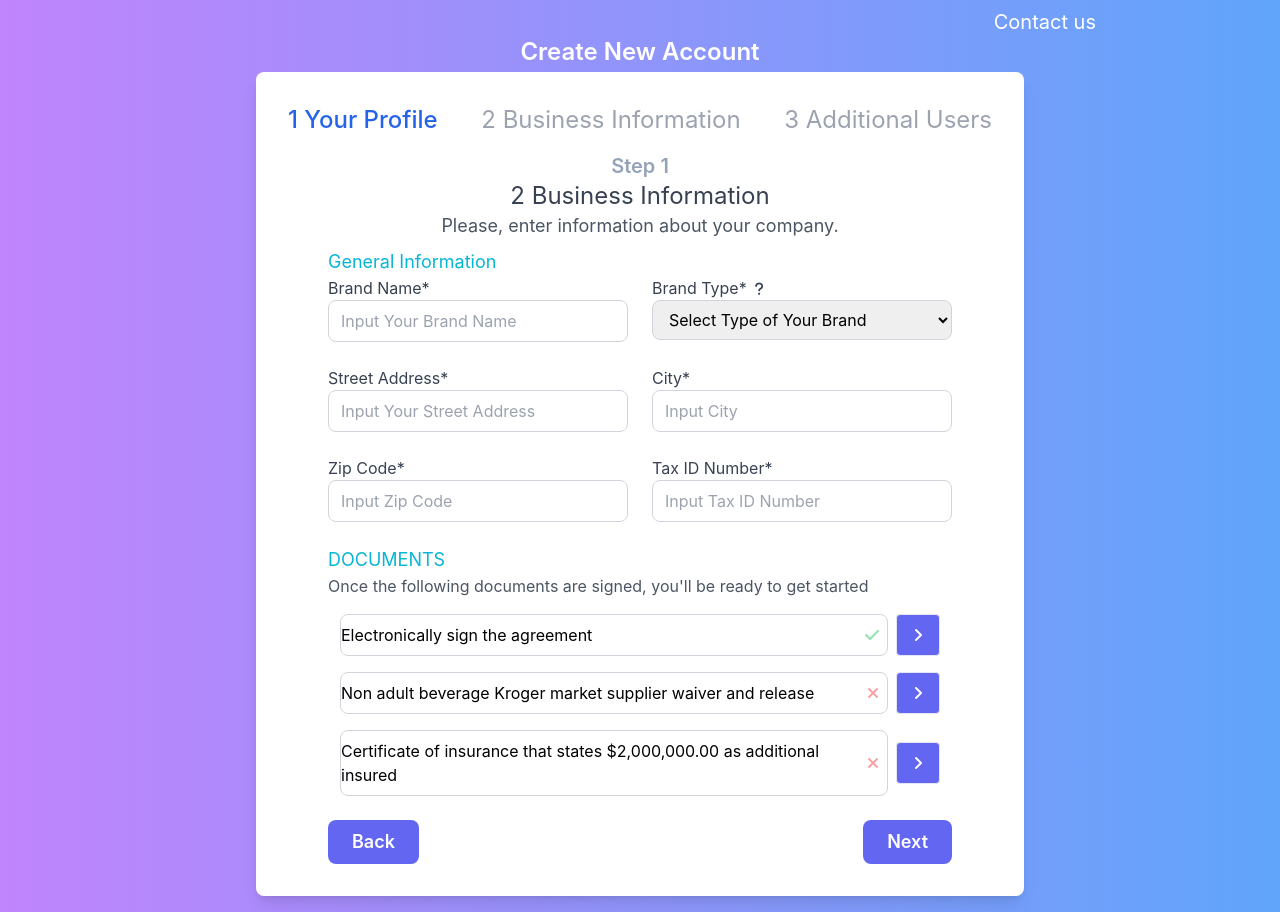
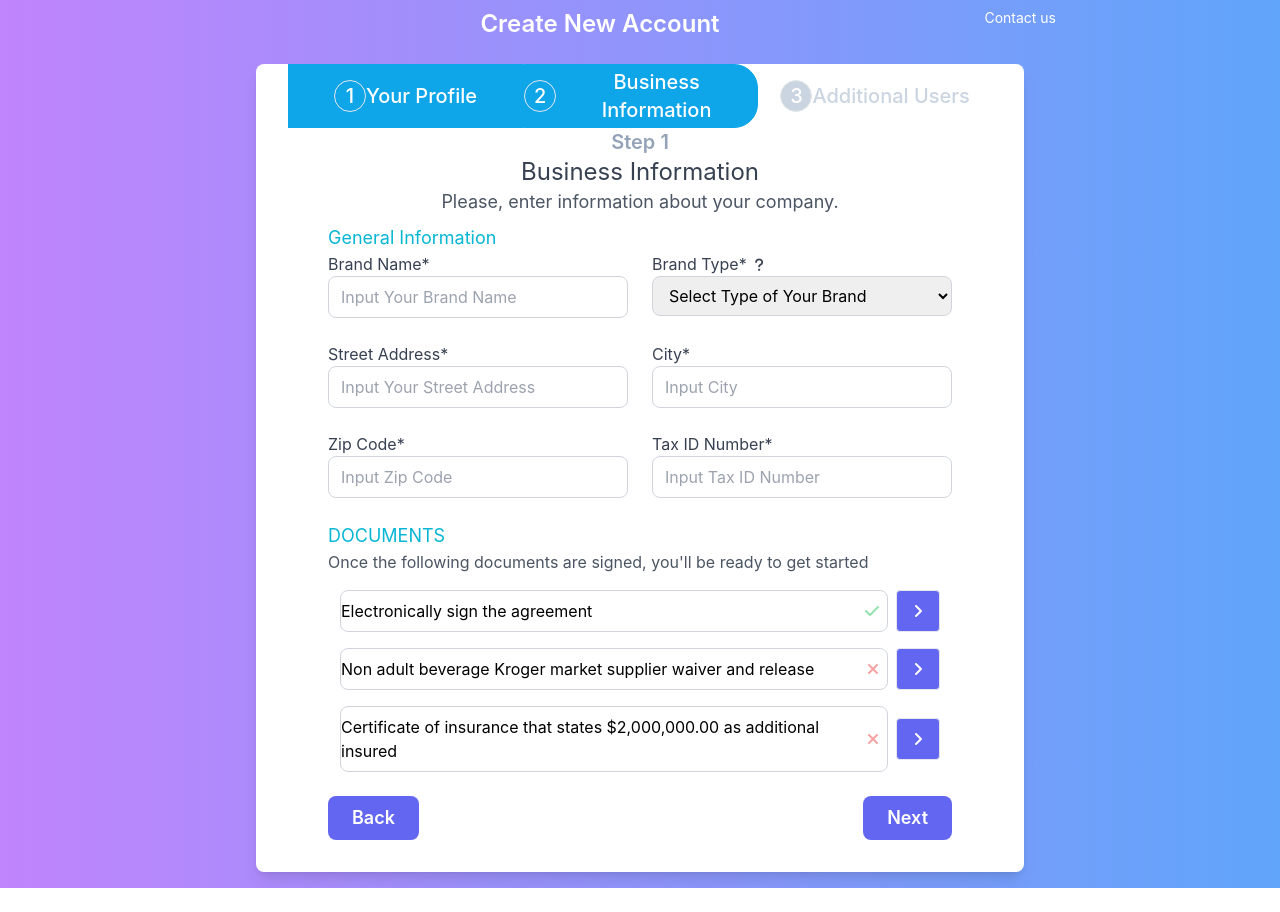
Before and after one commit to Vedantb27/nablasol-frontend-test2, a React (Create React App) app: page /BusinessInformation in a window 1280 px wide. After the commit the page ends 888 px from the top, so only its background shows below. Built offline with nearby package versions, Linux system fonts and the light colour scheme.

Commit message:
last commit

```diff
--- a/src/App.css
+++ b/src/App.css
@@ -36,3 +36,8 @@
     transform: rotate(360deg);
   }
 }
+
+/* styles.css */
+.gradient-bg {
+  background: linear-gradient(to right, #62cff4, #2c67f2);
+}
--- a/src/Components/BusinessInformation.js
+++ b/src/Components/BusinessInformation.js
@@ -114,21 +114,37 @@ function BusinessInformation() {
   };
 
   return (
-    <div className="flex flex-col items-center justify-center bg-gradient-to-r from-purple-400 to-blue-400 p-4 pt-2">
-      <div className='w-full flex flex-col items-center'>
-        <div className='flex justify-end text-xl w-2/3 ml-20 text-white'>Contact us</div>
-        <div className='flex justify-center'>
-          <h2 className="text-2xl font-semibold mb-1 text-center text-white">Create New Account</h2>
-        </div>
-      </div>
-      <div className="bg-white shadow-lg rounded-lg p-8 max-w-3xl w-full">
-        <div className="flex justify-between mb-4">
-          <div className="text-blue-600 font-medium text-center text-2xl"><span>1</span> Your Profile</div>
-          <div className="text-gray-400 text-center text-2xl"><span>2</span> Business Information</div>
-          <div className="text-gray-400 text-center text-2xl"><span>3</span> Additional Users</div>
-        </div>
+    <div className="flex flex-col items-center justify-center bg-gradient-to-r from-purple-400 to-blue-400 p-4 pt-2 " >
+       <div className='w-full  flex flex-col items-center  mb-4 '>
+
+<div className='flex justify-center  w-2/3 '>
+
+    <h2 className="text-2xl font-semibold mb-2 text-center text-2xl text-white w-full ">Create New Account</h2>
+    <div className='flex justify-end   text-white text-sm min-w-20'>Contact us</div>
+</div>
+</div>
+      <div className="bg-white shadow-lg rounded-lg pl-8 pr-8 pb-8 max-w-3xl w-full">
+      <div className="flex justify-between  ">
+                    <div className="text-blue-600  bg-sky-500 font-medium text-center md:text-xl text-white flex border border-sky-500	 w-full h-16 flex justify-center items-center">
+                        <span className='border rounded-full w-8 h-8 flex items-center justify-center'>
+                            1
+                        </span> Your Profile
+                    </div>
+                    <div className="text-white bg-sky-500 font-medium text-center md:text-xl flex  text-slate-300 w-full flex justify-center items-center border rounded-r-3xl border-sky-500	">
+                        <span className='border rounded-full w-8 h-8 flex items-center justify-center  text-white'>
+                            2
+                        </span> Business Information
+                    </div>
+                    <div className="text-blue-600 font-medium text-center md:text-xl flex text-slate-300 w-full flex justify-center items-center">
+                        <span className='border rounded-full w-8 h-8 flex items-center justify-center bg-slate-300 text-white'>
+                            3
+                        </span> Additional Users
+                    </div>
+
+
+                </div>
         <h3 className="text-xl font-semibold text-center text-slate-400">Step 1</h3>
-        <div className="text-gray-700 text-center text-2xl"><span>2</span> Business Information</div>
+        <div className="text-gray-700 text-center text-2xl"> Business Information</div>
         <p className="text-gray-600 mb-2 text-center ml-auto mr-auto text-lg">Please, enter information about your company.</p>
 
         <label className='ml-10 mr-10 text-cyan-500 text-lg'>General Information</label>
--- a/src/Components/CreateAccount.js
+++ b/src/Components/CreateAccount.js
@@ -67,17 +67,33 @@ function CreateAccount() {
 
     return (
         <div className="min-h-screen flex flex-col items-center justify-center bg-gradient-to-r from-purple-400 to-blue-400 p-4">
-      <div className='w-full mb-4 flex flex-col items-center'>
-        <div className='flex justify-end text-xl w-2/3 ml-20 text-white'>Contact us</div>
-        <div className='flex justify-center'>
-          <h2 className="text-2xl font-semibold mb-4 text-center text-2xl text-white">Create New Account</h2>
+            <div className='w-full  flex flex-col items-center  mb-4 '>
+
+                <div className='flex justify-center  w-2/3 '>
+
+                    <h2 className="text-2xl font-semibold mb-2 text-center text-2xl text-white w-full ">Create New Account</h2>
+                    <div className='flex justify-end   text-white text-sm min-w-20'>Contact us</div>
                 </div>
             </div>
-      <div className="bg-white shadow-lg rounded-lg p-8 max-w-5xl w-full">
-        <div className="flex justify-between mb-8">
-          <div className="text-blue-600 font-medium text-center text-2xl"><span>1</span> Your Profile</div>
-          <div className="text-gray-400 text-center text-2xl"><span>2</span> Business Information</div>
-          <div className="text-gray-400 text-center text-2xl"><span>3</span> Additional Users</div>
+            <div className="bg-white shadow-lg rounded-lg pl-8 pr-8 pb-8  max-w-5xl w-full">
+                <div className="flex justify-between  ">
+                    <div className="text-blue-600  bg-sky-500 font-medium text-center md:text-2xl text-white flex border rounded-r-3xl w-full h-16 flex justify-center items-center">
+                        <span className='border rounded-full w-8 h-8 flex items-center justify-center'>
+                            1
+                        </span> Your Profile
+                    </div>
+                    <div className="text-blue-600 font-medium text-center md:text-2xl flex  text-slate-300 w-full ml-6 mr-6 flex justify-center items-center">
+                        <span className='border rounded-full w-8 h-8 flex items-center justify-center bg-slate-300 text-white'>
+                            2
+                        </span> Business Information
+                    </div>
+                    <div className="text-blue-600 font-medium text-center md:text-2xl flex text-slate-300 w-full flex justify-center items-center">
+                        <span className='border rounded-full w-8 h-8 flex items-center justify-center bg-slate-300 text-white'>
+                            3
+                        </span> Additional Users
+                    </div>
+
+
                 </div>
                 <h3 className="text-xl font-semibold mb-4 text-center text-slate-400">Step 1</h3>
                 <h4 className="text-lg mb-6 text-center text-4xl text-slate-500">Your Profile</h4>
```
Lines whose indentation alone changed are shown as unchanged.
